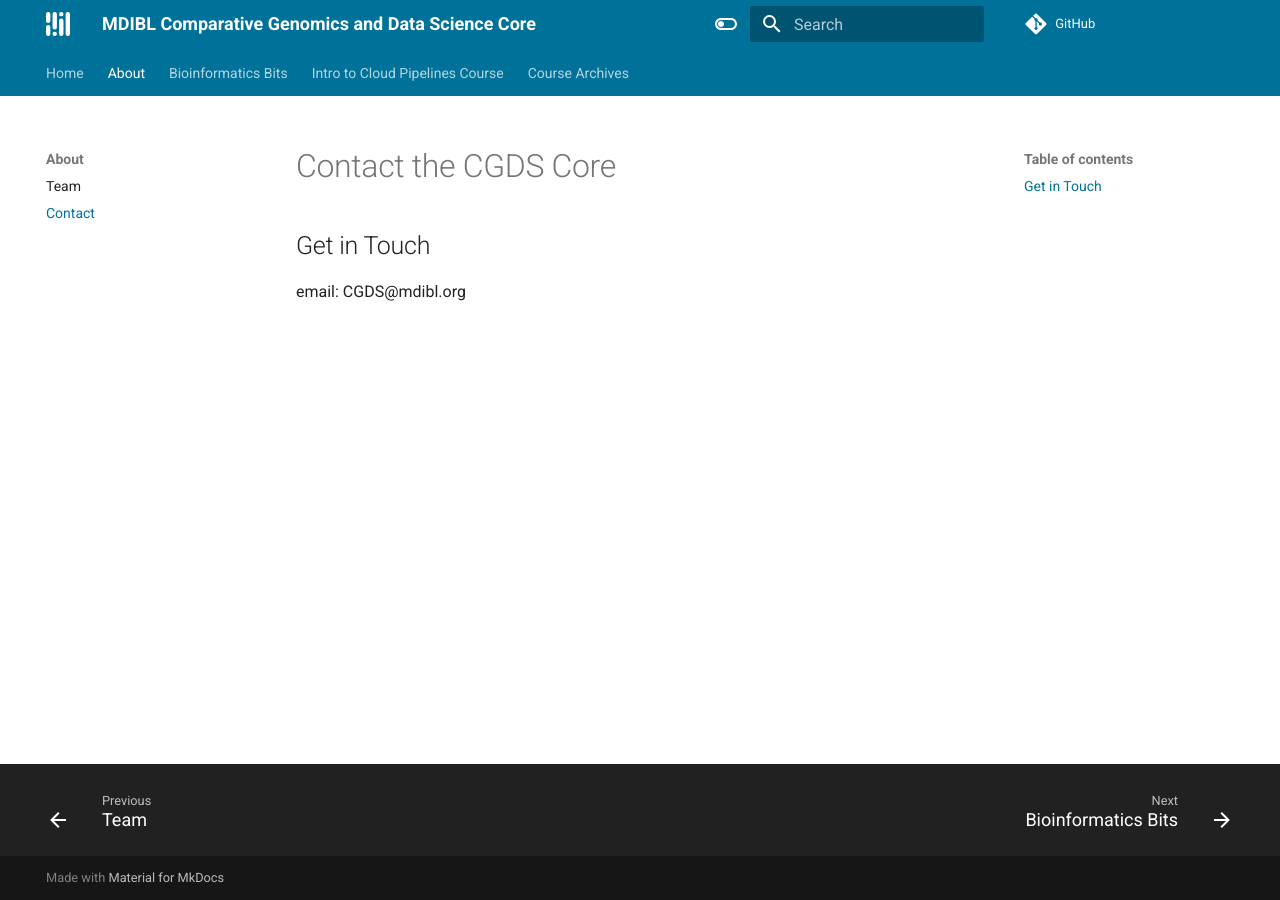
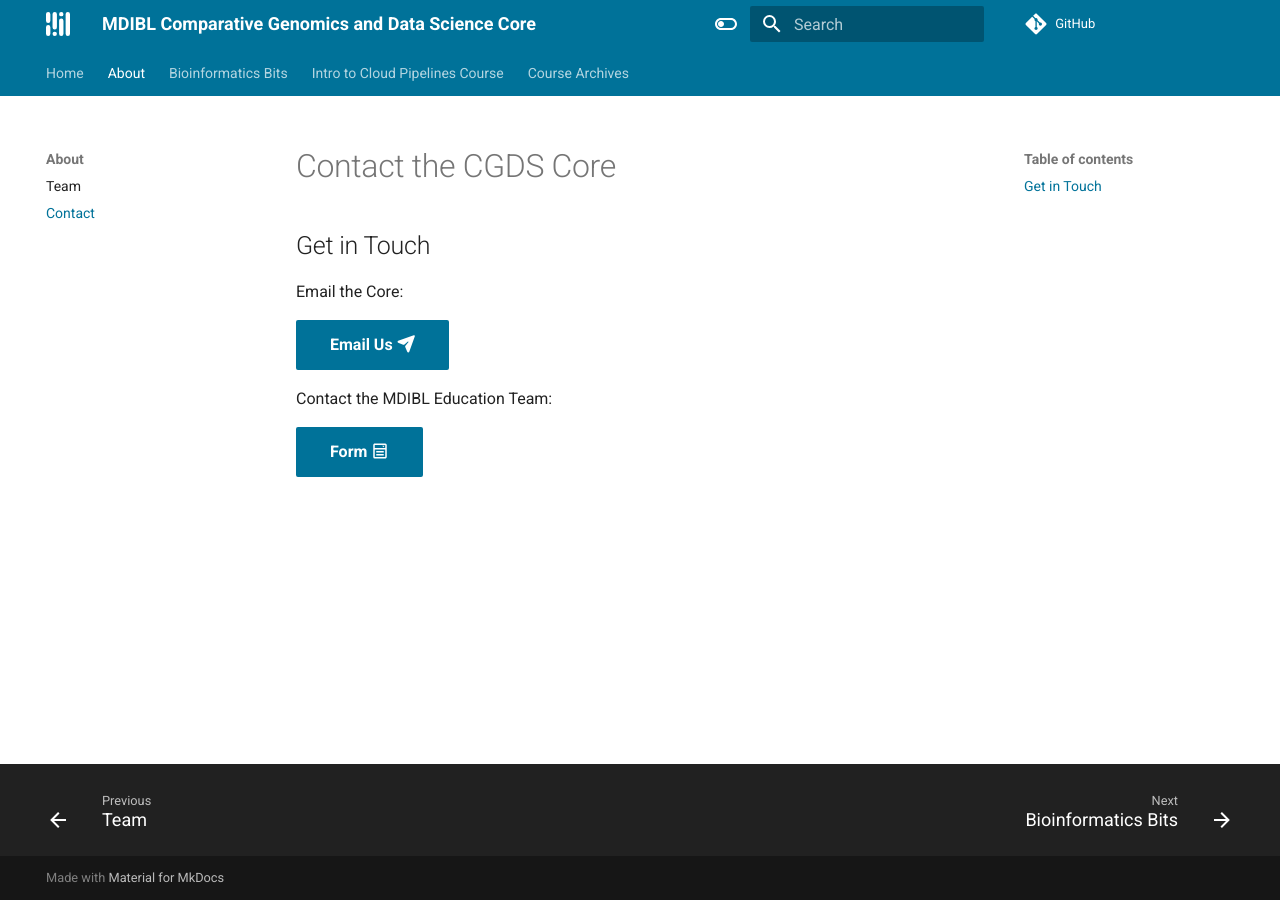
Before and after one commit to mdibl/mdibl.github.io, an MkDocs documentation site: the page built from docs/home/contact.md, in a window 1280 px wide. Built offline with MkDocs 1.6.1 and Material for MkDocs 9.7.7, drawn with Linux system fonts in a browser that asks for light colours; comment, search, counter and statistics services are not loaded.

Commit message:
updated contact page

```diff
--- a/docs/home/contact.md
+++ b/docs/home/contact.md
@@ -2,4 +2,10 @@
 
 ## Get in Touch
 
-email: CGDS@mdibl.org
+Email the Core:
+
+[Email Us :fontawesome-solid-paper-plane:](mailto:CGDS@mdibl.org){ .md-button .md-button--primary }
+
+Contact the MDIBL Education Team:
+
+[Form :material-form-select:](https://mdibl.org/education/contact-education/){ .md-button .md-button--primary }
```
Also changed, not shown: docs/courseArchives/introCloud2024/index.md (+1 -1 lines), docs/index.md (+0 -2 lines).
